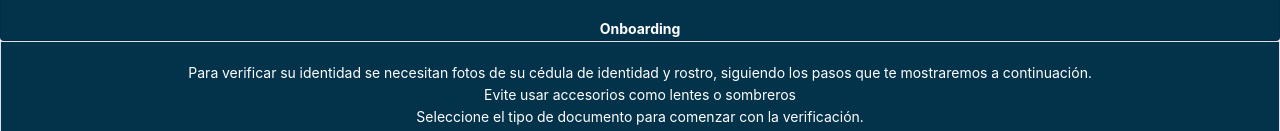
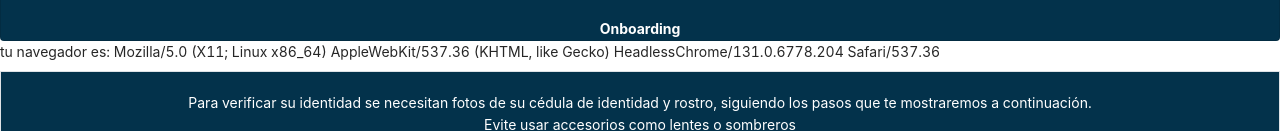
Before and after one commit to raul12382/react-apitocs, a React (Create React App) app: page / in a window 1280 px wide. Shown: the part 459-590 px from the top of the page. Built offline with nearby package versions, Linux system fonts and the light colour scheme.

Commit message:
navegador

```diff
--- a/src/components/form.js
+++ b/src/components/form.js
@@ -205,6 +205,10 @@ const APIForm  = (props) => {
 
     }
 
+        let navegador = navigator.userAgent
+        console.log ("el navegador es: " + navegador)
+
+
     return (
         <div>
 
@@ -215,6 +219,7 @@ const APIForm  = (props) => {
             <div hidden={div}>
                 <ApiFacial/>
             </div>
+            <label>tu navegador es: {navegador}</label>
            <div hidden={div} className="">
                 <div style={{textAlign:"center"}} className="text-center">
                         <div className="text-center text-white border" style={{padding:10,  backgroundColor:'#03324B'}}>
```
Also changed, not shown: package.json (+5 -4 lines).
